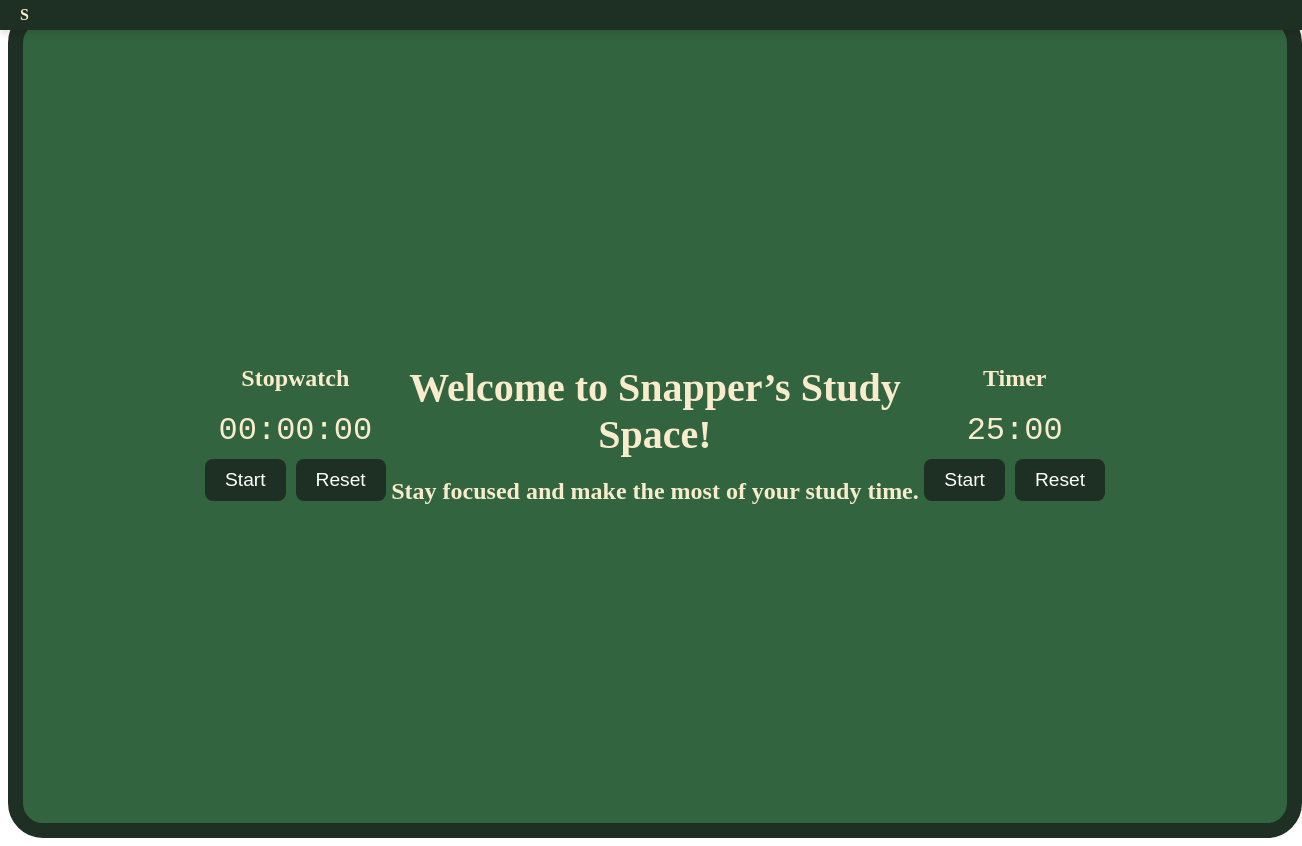
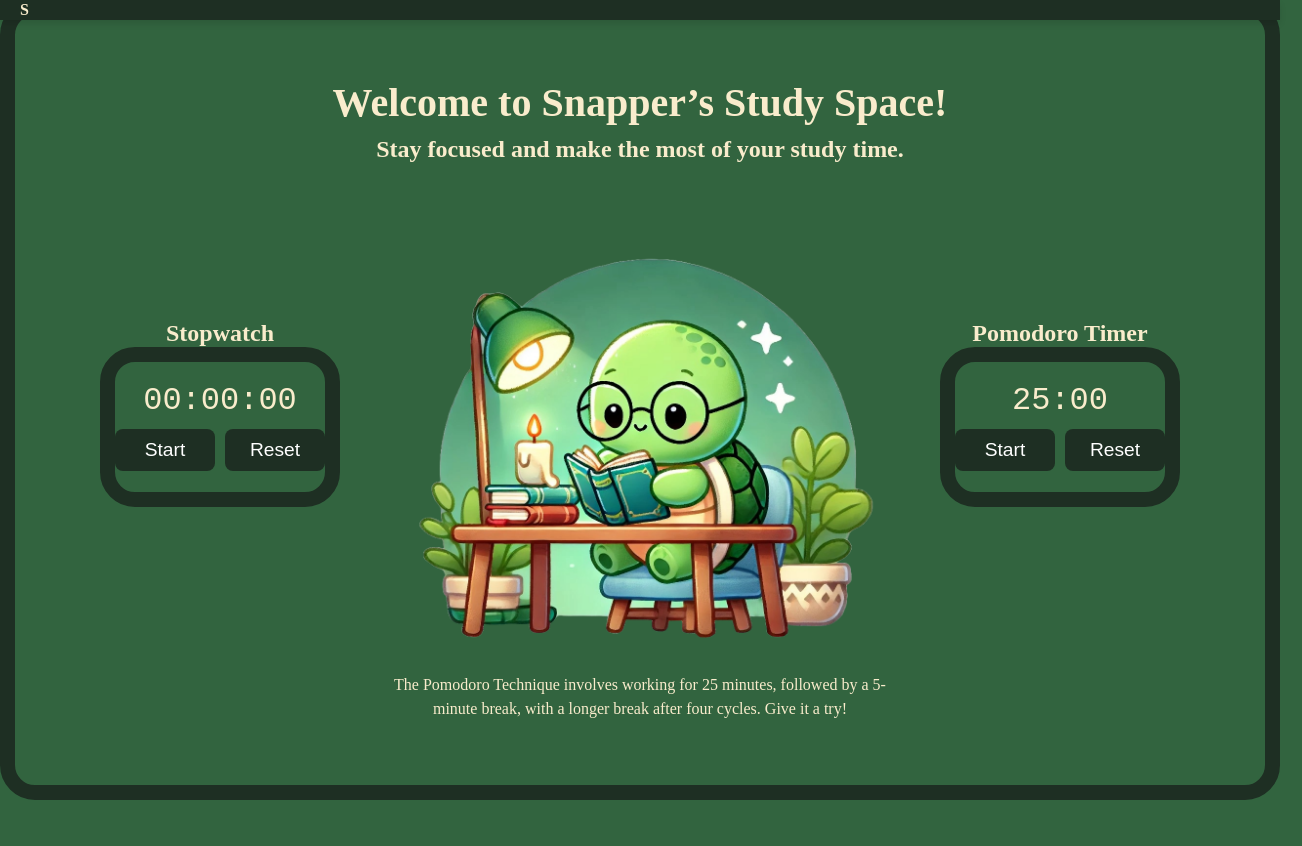
Before and after one commit to christophermcole/snappersstudyspace, a Next.js app: page /Home in a window 1280 px wide. Shown: the whole page, 1302 px wide, since content can reach past the window. After the commit the page ends 800 px from the top, so only its background shows below. Built offline with nearby package versions, Linux system fonts and the light colour scheme.

Commit message:
no more scrollbars!

```diff
--- a/components/NavBar.js
+++ b/components/NavBar.js
@@ -40,6 +40,7 @@ const Taskbar = styled.nav`
   height: 20px;
   box-shadow: 0px 4px 6px rgba(0, 0, 0, 0.1);
   overflow: hidden;
+  z-index: 1000;
 
   &.expanded {
     height: 80px;
--- a/pages/Calendar.js
+++ b/pages/Calendar.js
@@ -13,14 +13,14 @@ const CalendarPage = () => {
 };
 
 const PageContainer = styled.div`
-  background: linear-gradient(to bottom right, #0b3d02, #1a5e20);
+  background: #32643f;
   width: 100%;
   height: 100vh;
   display: flex;
   flex-direction: column;
   align-items: center;
   justify-content: center;
-  color: white;
+  color: #f9eccc;
   padding: 20px;
 `;
 
--- a/pages/Chat.js
+++ b/pages/Chat.js
@@ -44,14 +44,14 @@ const ChatWithSnaps = () => {
 };
 
 const PageContainer = styled.div`
-  background: linear-gradient(to bottom right, #0b3d02, #1a5e20);
+  background: #32643f;
   width: 100%;
   height: 100vh;
   display: flex;
   flex-direction: column;
   align-items: center;
   justify-content: center;
-  color: white;
+  color: #f9eccc;
   padding: 20px;
   position: relative;
 `;
--- a/pages/Home.js
+++ b/pages/Home.js
@@ -2,26 +2,55 @@
 
 import React, { useState, useEffect } from "react";
 import styled from "styled-components";
+import Image from "next/image";
+import { createGlobalStyle } from "styled-components";
+
+const GlobalStyle = createGlobalStyle`
+  *, *::before, *::after {
+    margin: 0;
+    padding: 0;
+    box-sizing: border-box;
+  }
+
+  html, body {
+    width: 100%;
+    height: 100%;
+    overflow: hidden; /* Ensures no scrolling */
+    background-color: #32643F; /* Matches your background */
+  }
+`;
 
 const Home = () => {
   return (
     <Section>
-      <Container>
-        <StopwatchContainer>
-          <h2>Stopwatch</h2>
-          <Stopwatch />
-        </StopwatchContainer>
-
+      <VerticalContainer>
+        <WelcomeContainer>
           <WelcomeMessage>
             <Header>Welcome to Snapper’s Study Space!</Header>
             <SubHeader>Stay focused and make the most of your study time.</SubHeader>
           </WelcomeMessage>
+        </WelcomeContainer>
+        <Container>
+          <TitleContainer>
+            <h2>Stopwatch</h2>
+            <StopwatchContainer>
+              <Stopwatch />
+            </StopwatchContainer>
+          </TitleContainer>
 
+          <div>
+          <Image src="/SnapperStudying.png" alt="SnapperStudying" width={500} height={500} style={{ maxWidth: "100%", height: "auto", display: "block" }} />
+          </div>
+
+          <TitleContainer>
+            <h2>Pomodoro Timer</h2>
             <TimerContainer>
-          <h2>Timer</h2>
               <Timer />
             </TimerContainer>
+          </TitleContainer>
         </Container>
+        <Text>The Pomodoro Technique involves working for 25 minutes, followed by a 5-minute break, with a longer break after four cycles. Give it a try!</Text>
+      </VerticalContainer>
     </Section>
   );
 };
@@ -81,27 +110,96 @@ const Section = styled.section`
   background: #32643F;
   border: 15px solid #1E2F23;
   border-radius: 35px;
-  width: 100%;
+  width: 100vw;
   height: 100vh;
   display: flex;
   align-items: center;
   justify-content: center;
   color: #F9ECCC;
+  margin: 0;
+  padding: 0;
+  overflow: hidden;
+  box-sizing: border-box;
 `;
+
+
+
+const VerticalContainer = styled.section`
+  display: flex;
+  flex-direction: column;
+  align-items: center;
+  justify-content: center;
+  width: 100vw;
+  height: 100vh;
+  overflow: hidden;
+  box-sizing: border-box;
+`;
+
+
 
 const Container = styled.div`
   display: flex;
-  justify-content: space-around;
+  flex-direction: row;
   align-items: center;
-  width: 80%;
-  max-width: 900px;
+  justify-content: center;
+  text-align: center;
+  width: 100%;
+  max-width: 100vw;
+  gap: 50px;
+  flex-wrap: wrap;
+  overflow: hidden;
+  box-sizing: border-box;
+`;
+
+
+
+const TitleContainer = styled.div`
+  display: flex;
+  flex-direction: column;
+  align-items: center;
+  justify-content: center;
+  text-align: center;
+  margin-bottom: 20px;
+  max-width: 250px;
 `;
 
 const StopwatchContainer = styled.div`
-  text-align: center;
+  display: flex;
+  align-items: center;
+  justify-content: center;
+  background: #32643F;
+  border: 15px solid #1E2F23;
+  border-radius: 35px;
+  width: 100%;
+  height: 20vh;
+  color: #F9ECCC;
 `;
 
 const TimerContainer = styled.div`
+  display: flex;
+  align-items: center;
+  justify-content: center;
+  background: #32643F;
+  border: 15px solid #1E2F23;
+  border-radius: 35px;
+  width: 100%;
+  height: 20vh;
+  color: #F9ECCC;
+`;
+
+const WelcomeContainer = styled.div`
+  display: flex;
+  justify-content: center;
+  align-items: center;
+  text-align: center;
+  width: 100%;
+`;
+
+const Text = styled.p`
+  font-size: 1rem;
+  color: #F9ECCC;
+  line-height: 1.5;
+  max-width: 500px;
   text-align: center;
 `;
 
@@ -139,6 +237,7 @@ const ButtonRow = styled.div`
 
 const CTAButton = styled.button`
   padding: 10px 20px;
+  width: 100px;
   font-size: 1.2rem;
   background-color: #1E2F23;
   color: white;
--- a/pages/_app.js
+++ b/pages/_app.js
@@ -1,8 +1,25 @@
+import { createGlobalStyle } from "styled-components";
 import NavBar from "../components/NavBar";
+
+const GlobalStyle = createGlobalStyle`
+  *, *::before, *::after {
+    margin: 0;
+    padding: 0;
+    box-sizing: border-box;
+  }
+
+  html, body {
+    width: 100%;
+    height: 100%;
+    overflow: hidden;
+    background-color: #32643F;
+  }
+`;
 
 function MyApp({ Component, pageProps }) {
     return (
         <>
+            <GlobalStyle />
             <NavBar />
             <Component {...pageProps} />
         </>
```
Also changed, not shown: pages/NotesPage.js (+45 -24 lines), public/SnapperStudying.png (added). Lines whose indentation alone changed are shown as unchanged.
